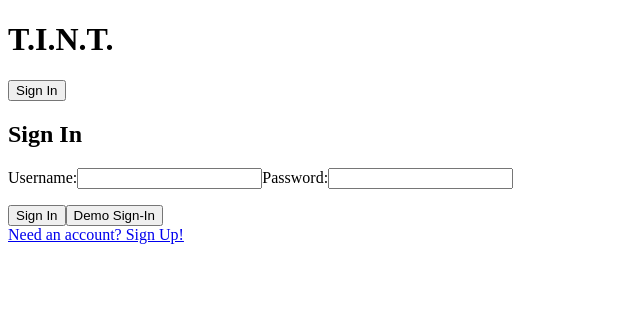
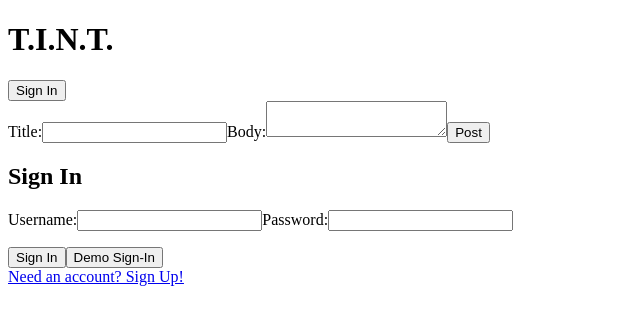
Before and after one commit to ACBullen/full_stack_tint, a React app: page /#/login in a window 1280 px wide. Shown: the top 324 px of the page, without its empty margins (0-640 px from the left). Built offline with nearby package versions, Linux system fonts and the light colour scheme; the HTML template or start-up script is replaced by a standard one.

Commit message:
Block out post form inputs. Render in main for testing.

```diff
--- a/frontend/components/main.jsx
+++ b/frontend/components/main.jsx
@@ -3,6 +3,7 @@ import { Route } from 'react-router-dom';
 import SessionFormContainer from './session_form_container';
 import NavContainer from './nav_container';
 import { AuthRoute } from '../util/auth_util';
+import TextPostForm from './post_forms/text_post_form';
 
 
 class Main extends React.Component {
@@ -19,6 +20,7 @@ class Main extends React.Component {
           <NavContainer />
         </header>
         <div id="MainBody">
+          <TextPostForm />
           <switch>
           <AuthRoute path= "/login" component={SessionFormContainer} />
           <AuthRoute path= "/signup" component={SessionFormContainer} />
--- /dev/null
+++ b/frontend/components/post_forms/post_form_container.js
@@ -0,0 +1,12 @@
+import { connect } from 'react-redux';
+import { createPost } from '../../actions/post_actions';
+
+const mapStateToProps = state => ({
+  userId: state.currentUser.id
+});
+
+const mapDispatchToProps = dispatch => ({
+  createPost: (post) => dispatch(createPost(post))
+});
+
+export default connect(mapStateToProps, mapDispatchToProps);
--- /dev/null
+++ b/frontend/components/post_forms/text_post_form.jsx
@@ -0,0 +1,33 @@
+import React from 'react';
+import PFContainer from './post_form_container';
+
+class TextPostForm extends React.Component {
+  constructor(props){
+    super(props);
+    this.state = {
+      title: '',
+      body: '',
+      link_url: undefined,
+      media_link: undefined,
+      post_type: 'text',
+      user_id: this.props.userId
+    };
+  }
+
+  render() {
+    return(
+      <div id="TextPostForm">
+        <lable>Title:
+        <input type='text' value={this.state.title}/>
+        </lable>
+        <lable>Body:
+          <textarea value={this.state.body}></textarea>
+        </lable>
+        <button type="button">Post</button>
+      </div>
+    )
+  }
+
+}
+
+export default PFContainer(TextPostForm);
```
